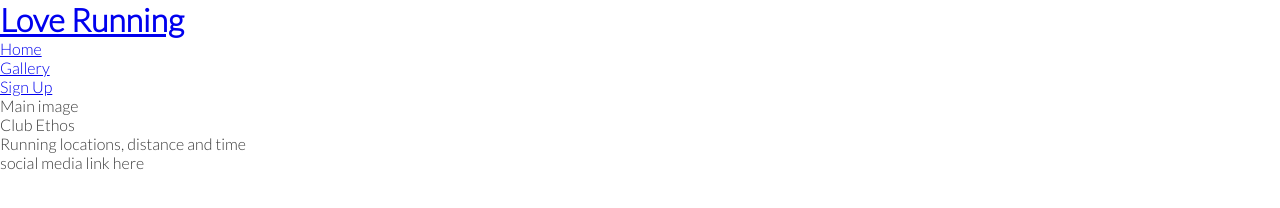
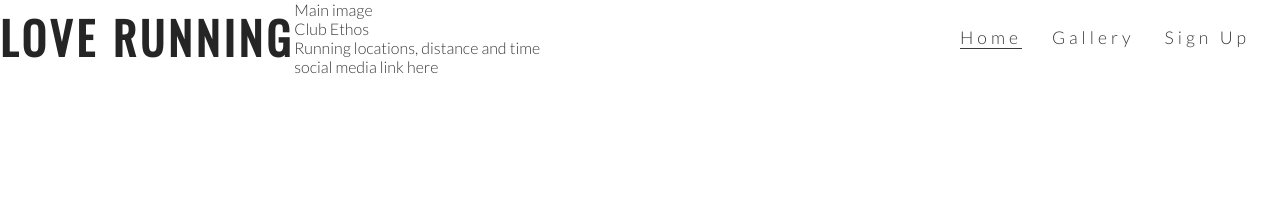
Before and after one commit to funkybeppe/love-running, a plain HTML site: page index.html in a window 1280 px wide. Drawn offline with nearby package versions, Linux system fonts and the light colour scheme.

Commit message:
add links styling on menu

```diff
--- a/assets/css/style.css
+++ b/assets/css/style.css
@@ -12,6 +12,46 @@ body{
     color: #3a3a3a
 }
 
-h1,h2 {
+/* logo and headings */
 
+h1, h2 {
+    font-family: Oswald, sans-serif;
+    text-transform: uppercase;
+    letter-spacing: 4px;
+    color: #252525;
 }
+
+#logo{
+    float: left;
+    font-size: 280%;
+}
+
+/* navigation links*/
+
+#menu{
+    font-size: 110%;
+    letter-spacing: 4px;
+}
+
+#menu li{
+    float: right;
+    list-style-type: none;
+    margin-right: 30px;
+}
+
+#menu a {
+    text-decoration: none;
+    color: inherit;
+}
+
+#menu, #logo{
+    line-height: 75px;
+}
+
+#menu a:hover{
+    border-bottom: 1px solid #3a3a3a;
+}
+
+.active{
+    border-bottom: 1px solid #3a3a3a;
+}
--- a/index.html
+++ b/index.html
@@ -13,19 +13,20 @@
 <body>
     <header>
         <a href="index.html">
-            <h1>Love Running</h1>
+            <h1 id="logo">Love Running</h1>
         </a>
         <nav>
-            <ul>
+            <ul id="menu">
                 <li>
-                    <a href="index.html">Home</a>
+                    <a href="#">Sign Up</a>
                 </li>
                 <li>
                     <a href="#">Gallery</a>
                 </li>
                 <li>
-                    <a href="#">Sign Up</a>
+                    <a href="index.html" class="active">Home</a>
                 </li>
+
             </ul>
         </nav>
     </header>
```
